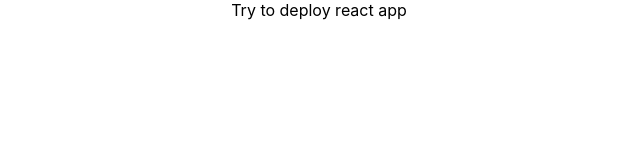
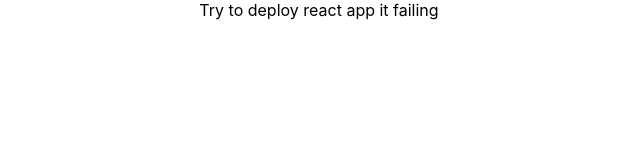
Before and after one commit to ashinde1721/Interview_preparation_react, a React (Create React App) app: page / in a window 1280 px wide. Shown: the top 160 px of the page, without its empty margins (321-961 px from the left). Built offline with nearby package versions, Linux system fonts and the light colour scheme.

Commit message:
Update App.js

```diff
--- a/src/App.js
+++ b/src/App.js
@@ -4,7 +4,7 @@ import './App.css';
 function App() {
   return (
     <div className="App">
-     Try to deploy react app
+     Try to deploy react app it failing
     </div>
   );
 }
```
